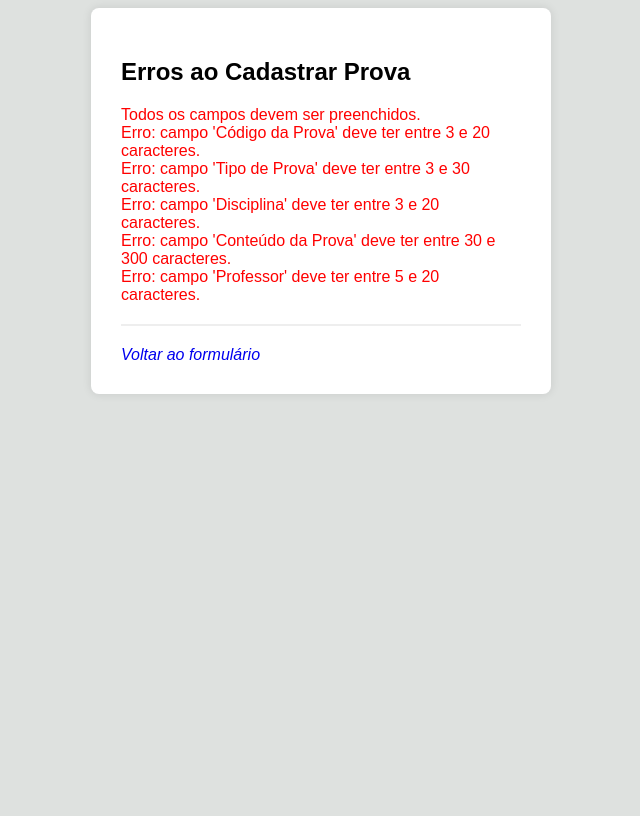
After one commit to sanderpiva/projeto_sistema_gerenciamento_academico, a PHP site: page /crud-bd/cadastros/cadastro-prova/valida-inserir-prova.php in a window 1280 px wide. The commit adds this page. Shown: the whole page, without its empty margins (319-959 px from the left). Run offline with PHP 8.4, Linux system fonts and the light colour scheme; data that the repository does not hold is empty.

Commit message:
Feature/107 criar cadastro prova (#7)
* feat:cadastro

* feat:Cadastro

* feat: criar funcionalidade de cadastro de prova

* feat: criar-cadastro-prova

---------

Co-authored-by: juliana de souza <jusouza0608@gmail.com>

```diff
--- /dev/null
+++ b/sistema_gerenciamento_academico/crud-bd/cadastros/cadastro-prova/valida-inserir-prova.php
@@ -0,0 +1,69 @@
+<?php
+$erros = "";
+//var_dump($_POST);
+
+if (
+    empty($_POST["codigoProva"]) ||
+    empty($_POST["tipo_prova"]) ||
+    empty($_POST["disciplina"]) ||
+    empty($_POST["conteudo"]) ||
+    empty($_POST["data_prova"]) ||
+    empty($_POST["nome_professor"]) ||
+    empty($_POST["id_disciplina"]) ||
+    empty($_POST["id_professor"])
+
+) {
+    $erros .= "Todos os campos devem ser preenchidos.<br>";
+}
+
+if (strlen($_POST["codigoProva"]) < 3 || strlen($_POST["codigoProva"]) > 20) {
+    $erros .= "Erro: campo 'Código da Prova' deve ter entre 3 e 20 caracteres.<br>";
+}
+
+if (strlen($_POST["tipo_prova"]) < 3 || strlen($_POST["tipo_prova"]) > 30) {
+    $erros .= "Erro: campo 'Tipo de Prova' deve ter entre 3 e 30 caracteres.<br>";
+}
+
+if (strlen($_POST["disciplina"]) < 3 || strlen($_POST["disciplina"]) > 20) {
+    $erros .= "Erro: campo 'Disciplina' deve ter entre 3 e 20 caracteres.<br>";
+}
+
+if (strlen($_POST["conteudo"]) < 30 || strlen($_POST["conteudo"]) > 300) {
+    $erros .= "Erro: campo 'Conteúdo da Prova' deve ter entre 30 e 300 caracteres.<br>";
+}
+
+
+if (strlen($_POST["nome_professor"]) < 5 || strlen($_POST["nome_professor"]) > 20) {
+    $erros .= "Erro: campo 'Professor' deve ter entre 5 e 20 caracteres.<br>";
+}
+
+
+if (!empty($erros)) {
+    echo "<!DOCTYPE html>
+    <html>
+    <head>
+        <title>Erros ao Cadastrar Prova</title>
+        <meta charset='utf-8'>
+        <link rel='stylesheet' href='../../../css/style.css'>
+    </head>
+    <body class='servicos_forms'>
+        <div class='form_container'>
+            <h2>Erros ao Cadastrar Prova</h2>
+            <div style='color: red;'>$erros</div>
+            <hr>
+            <a href='form-prova.php'>Voltar ao formulário</a>
+        </div>
+    </body>
+    </html>";
+    exit;
+} else {
+
+    echo '<form action="inserir-prova.php" method="POST" name="form_inserir">';
+    foreach ($_POST as $key => $value) {
+        echo '<input type="hidden" name="' . htmlspecialchars($key) . '" value="' . htmlspecialchars($value) . '">';
+    }
+    echo '</form>';
+    echo '<script>document.forms["form_inserir"].submit();</script>';
+    exit;
+}
+?>
--- /dev/null
+++ b/sistema_gerenciamento_academico/css/cadastro-prova.php
@@ -0,0 +1 @@
+cadastro
```
Also changed, not shown: sistema_gerenciamento_academico/crud-bd/cadastros/cadastro-prova/form-prova.php (+4 -3 lines), sistema_gerenciamento_academico/crud-bd/cadastros/cadastro-prova/inserir-prova.php (added, +40 -0 lines).
